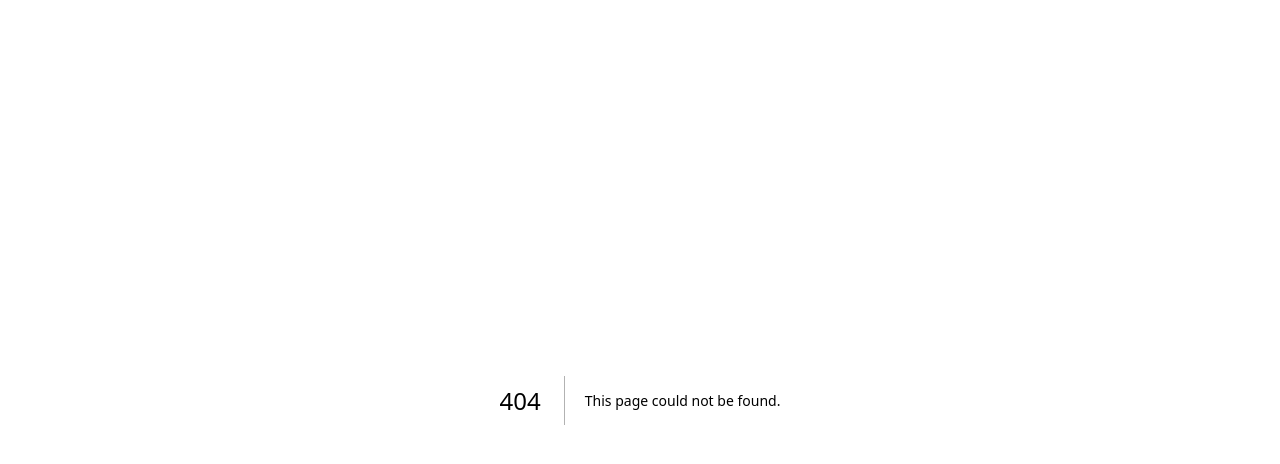
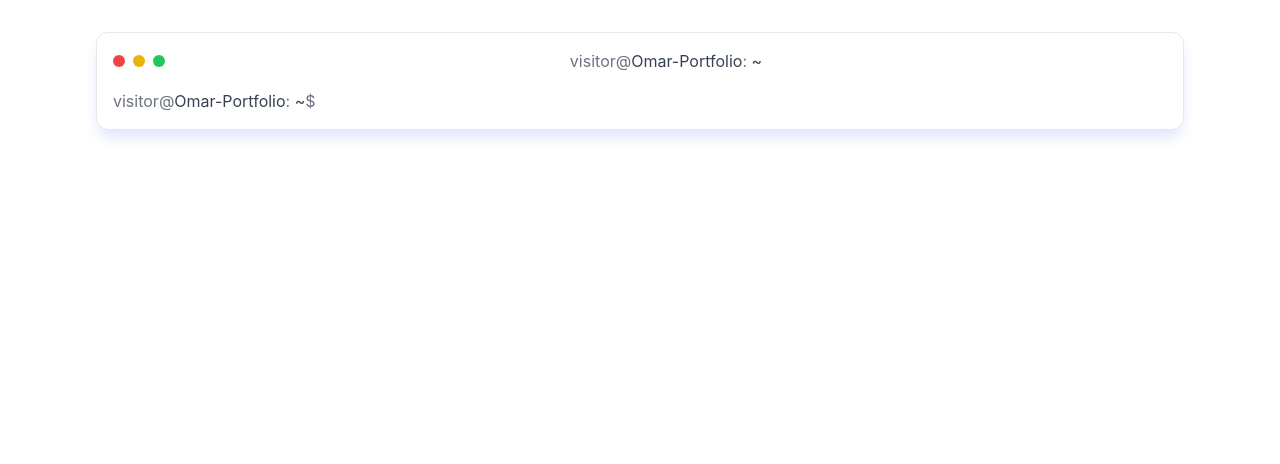
Before and after one commit to MohammadOTaha/portfolio, a Next.js app: page /terminal in a window 1280 px wide. Before the commit this address had no page. Shown: the top 464 px of the page. Built offline with nearby package versions, Linux system fonts and the light colour scheme.

Commit message:
feat: add terminal basic component

```diff
--- /dev/null
+++ b/components/Terminal.tsx
@@ -0,0 +1,70 @@
+import { useEffect, useRef, useState } from 'react';
+
+export default function Terminal() {
+  const terminalRef = useRef<HTMLDivElement>(null);
+  const [commandsHistory, setCommandsHistory] = useState(Array<{ input: string; output: string; }>());
+
+  useEffect(() => {
+    terminalRef.current?.scrollTo(0, terminalRef.current.scrollHeight);
+  });
+
+  const handleKeyDown = (e: React.KeyboardEvent<HTMLInputElement>) => {
+    if (e.key === 'Enter') {
+      const input = e.currentTarget.value;
+      setCommandsHistory([...commandsHistory, { input, output: 'output' }]);
+      e.currentTarget.value = '';
+    }
+  };
+
+  return (
+    <div className='flex flex-col gap-4 mt-8 mx-24 rounded-xl border shadow-lg shadow-indigo-100 p-4 text-left'>
+      {/*toolbar*/}
+      <div className='flex'>
+        {/*terminal buttons*/}
+        <div className='flex items-center gap-2'>
+          <div className='w-3 h-3 rounded-full bg-red-500' />
+          <div className='w-3 h-3 rounded-full bg-yellow-500' />
+          <div className='w-3 h-3 rounded-full bg-green-500' />
+        </div>
+
+        {/*title*/}
+        <div className='flex-grow text-center'>
+          <span className='text-gray-500'>visitor@</span>
+          <span className='text-gray-700'>Omar-Portfolio</span>
+          <span className='text-gray-500'>: </span>
+          <span className='text-gray-700'>~</span>
+        </div>
+      </div>
+
+      {/*terminal content*/}
+      <div className='flex flex-col gap-2 overflow-y-auto max-h-96' ref={terminalRef}>
+        {/*commands history*/}
+        {commandsHistory.map((command, index) => (
+          <div className='flex flex-col' key={index}>
+            <div className='flex'>
+              <span className='text-gray-500'>visitor@</span>
+              <span className='text-gray-700'>Omar-Portfolio</span>
+              <span className='text-gray-500'>:&nbsp;</span>
+              <span className='text-gray-700'>~</span>
+              <span className='text-gray-500'>$&nbsp;</span>
+              <span>{command.input}</span>
+            </div>
+
+            <span className='text-gray-700'>{command.output}</span>
+          </div>
+        ))}
+
+        {/*new command*/}
+        <div className='flex'>
+          <span className='text-gray-500'>visitor@</span>
+          <span className='text-gray-700'>Omar-Portfolio</span>
+          <span className='text-gray-500'>:&nbsp;</span>
+          <span className='text-gray-700'>~</span>
+          <span className='text-gray-500'>$&nbsp;</span>
+
+          <input className='flex-grow bg-transparent outline-none' onKeyDown={handleKeyDown} />
+        </div>
+      </div>
+    </div>
+  );
+}
--- /dev/null
+++ b/pages/terminal/index.tsx
@@ -0,0 +1,5 @@
+import Terminal from '../../components/Terminal';
+
+export default function TerminalPage() {
+  return <Terminal />;
+}
```
Also changed, not shown: styles/Terminal.module.css (added).
